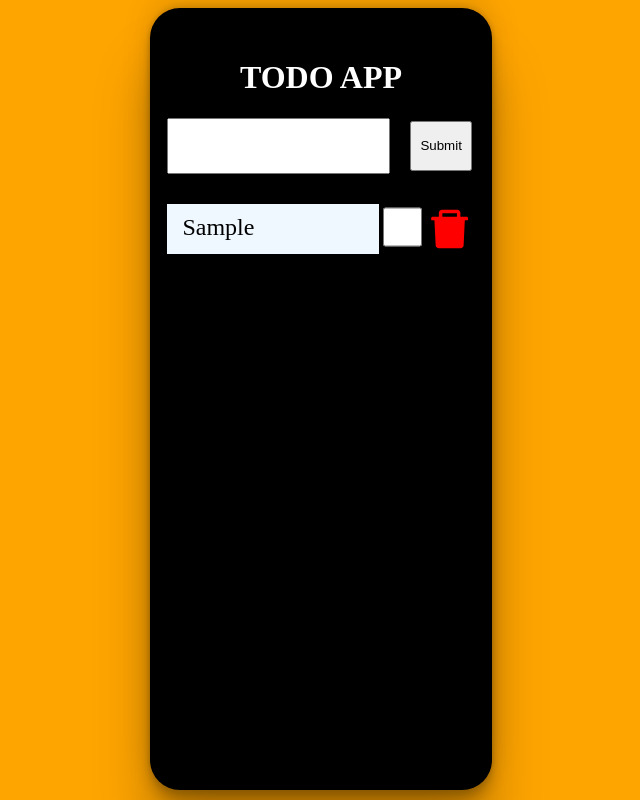
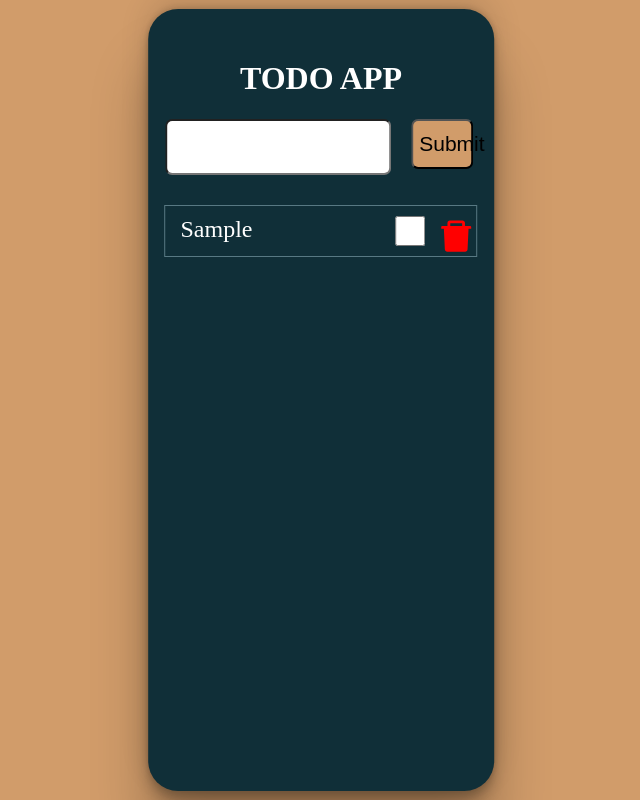
Before and after one commit to Nky237/React_Todo_App, a React (Vite) app: page / in a window 1280 px wide. Both pictures are taken after typing "Sample" into the empty fields and a click on the button "Submit". Shown: the whole page, without its empty margins (319-959 px from the left). Built offline with nearby package versions, Linux system fonts and the light colour scheme.

Commit message:
did some few editing

```diff
--- a/src/App.css
+++ b/src/App.css
@@ -1,12 +1,15 @@
 body{
-    background-color: orange;
+    background-color: #D19C6A;
     color: white;
 }
 .App{
     width: 27%;
-    margin: auto;
+    position: absolute;
+    top: 50%;
+    left: 50%;
+    transform: translate(-50%, -50%);
     height: 47rem;
-    background-color: black;
+    background-color: #102F38;
     border-radius: 30px;
     padding-top: 30px;
     box-shadow: rgba(0, 0, 0, 0.25) 0px 54px 55px, rgba(0, 0, 0, 0.12) 0px -12px 30px, rgba(0, 0, 0, 0.12) 0px 4px 6px,
@@ -24,13 +27,17 @@ h1{
 }
 .form input{
     width: 70%;
+    border-radius: 7px;
 }
 .form button{
     width: 20%;
     margin-left: 20px;
+    font-size: 21px;
+    background-color: #D19C6A;
+    border-radius: 7px;
 }
 .text li{
-    background-color: aliceblue;
+    color: white;
     width: 60%;
     list-style: none;
 }
@@ -39,14 +46,16 @@ h1{
     justify-content: space-between;
     width: 90%;
     margin: auto;
+    border: 1px solid #587983;
 }
 .text i{
 font-size: 40px;
 color: red;
 }
 input[type='checkbox']{
-    height: 40px;
-    width: 40px;
+    height: 30px;
+    width: 30px;
+    margin-top: 10px;
 }
 ul{
     margin: 0 !important;
--- a/src/components/Todo.jsx
+++ b/src/components/Todo.jsx
@@ -12,7 +12,7 @@ const Todo = ({todo, removeTodo, toggleComplete}) => {
   }
   return (
     <div style= {{display:"flex"}} className='text'>
-        <li style={{color:"black", textDecoration: todo.completed ? "line-through": null,
+        <li style={{textDecoration: todo.completed ? "line-through": null,
       fontSize:'24px', padding:'10px 15px'
       }}>
             {todo.task}
@@ -21,7 +21,7 @@ const Todo = ({todo, removeTodo, toggleComplete}) => {
         checked={todo.completed}
         onClick={handleCheckboxClick} />
         <AiFillDelete onClick={handleRemoveClick}
-        style={{fontSize:'50px', color:'red'}}
+        style={{fontSize:'40px', color:'red', paddingTop:'10px'}}
         />
     </div>
   )
```
